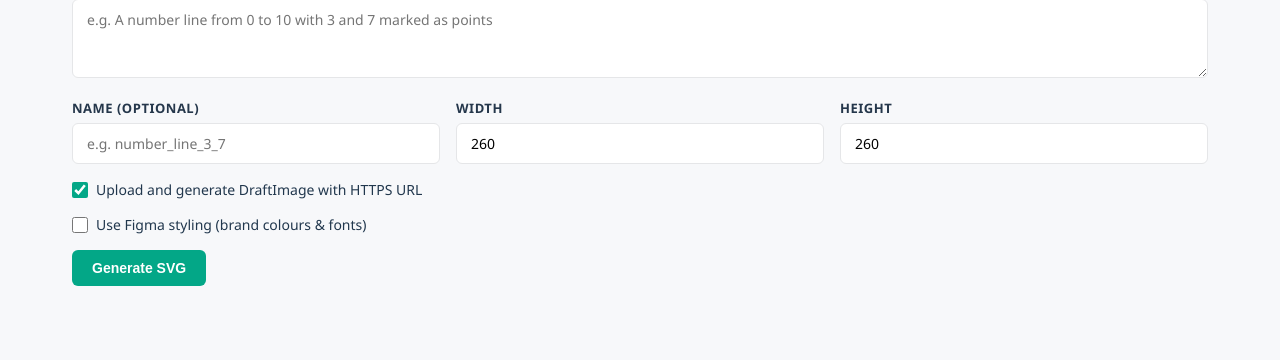
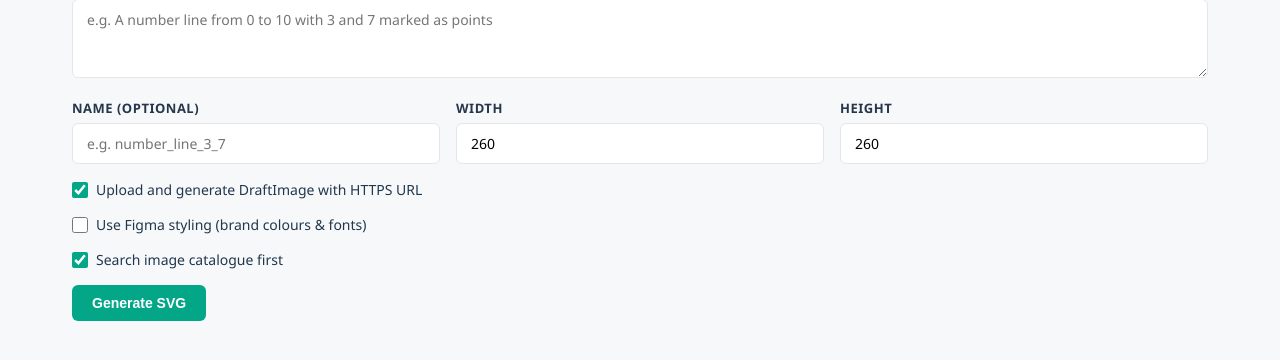
Before and after one commit to mmendozajara/maths-svg-generator, a Flask app: page / in a window 1280 px wide. Shown: the part 161-521 px from the top of the page. Run offline with Flask 3, Linux system fonts and the light colour scheme; parts of the project's set-up code (start-up, migrations or seed data) failed here and were passed over; some libraries are stand-ins or nearby versions.

Commit message:
Add checkbox to enable/disable catalogue search on all four tabs
Default is checked (enabled). Uncheck to skip catalogue search and
generate all images via LLM directly.

Co-Authored-By: Claude Opus 4.6 <noreply@anthropic.com>

```diff
--- a/templates/index.html
+++ b/templates/index.html
@@ -681,6 +681,11 @@
         <label for="single-figma">Use Figma styling (brand colours & fonts)</label>
       </div>
 
+      <div class="checkbox-row">
+        <input type="checkbox" id="single-catalogue" checked>
+        <label for="single-catalogue">Search image catalogue first</label>
+      </div>
+
       <div class="btn-row">
         <button class="btn btn-primary" id="btn-generate" onclick="generateSingle()">Generate SVG</button>
       </div>
@@ -727,6 +732,11 @@
       <div class="checkbox-row">
         <input type="checkbox" id="batch-figma">
         <label for="batch-figma">Use Figma styling (brand colours & fonts)</label>
+      </div>
+
+      <div class="checkbox-row">
+        <input type="checkbox" id="batch-catalogue" checked>
+        <label for="batch-catalogue">Search image catalogue first</label>
       </div>
 
       <div class="btn-row">
@@ -805,6 +815,11 @@
           <label for="jsx-figma">Use Figma styling (brand colours & fonts)</label>
         </div>
 
+        <div class="checkbox-row">
+          <input type="checkbox" id="jsx-catalogue" checked>
+          <label for="jsx-catalogue">Search image catalogue first</label>
+        </div>
+
         <div class="btn-row">
           <button class="btn btn-primary" id="btn-jsx-generate" onclick="generateJsx()">Generate All Images</button>
           <button class="btn btn-secondary" onclick="clearJsx()">Clear</button>
@@ -881,6 +896,11 @@
         <div class="checkbox-row">
           <input type="checkbox" id="folder-figma">
           <label for="folder-figma">Use Figma styling (brand colours & fonts)</label>
+        </div>
+
+        <div class="checkbox-row">
+          <input type="checkbox" id="folder-catalogue" checked>
+          <label for="folder-catalogue">Search image catalogue first</label>
         </div>
 
         <div class="btn-row">
@@ -1459,10 +1479,11 @@
     const w = parseInt(document.getElementById('single-width').value) || 260;
     const h = parseInt(document.getElementById('single-height').value) || 260;
 
-    // Step 1: Search catalogue for existing image (skip if user forced generate)
+    // Step 1: Search catalogue for existing image (skip if user forced generate or catalogue disabled)
+    const useCatalogue = document.getElementById('single-catalogue').checked;
     if (_forceGenerate) {
       _forceGenerate = false;
-    } else {
+    } else if (useCatalogue) {
       btn.textContent = 'Searching catalogue...';
       const catalogueResult = await searchCatalogue(desc, w, h);
       if (catalogueResult) {
@@ -1607,6 +1628,7 @@
 
     const doUpload = document.getElementById('batch-upload').checked;
     const useFigma = document.getElementById('batch-figma').checked;
+    const useCatalogue = document.getElementById('batch-catalogue').checked;
     const w = parseInt(document.getElementById('batch-width').value) || 260;
     const h = parseInt(document.getElementById('batch-height').value) || 260;
 
@@ -1639,10 +1661,12 @@
         continue;
       }
 
-      updateBatchProgress(i, items.length, `Searching catalogue for #${i + 1}...`, Date.now() - startTime);
-
-      // Step 1: Search catalogue
-      const catalogueResult = await searchCatalogue(desc, w, h);
+      // Step 1: Search catalogue (if enabled)
+      let catalogueResult = null;
+      if (useCatalogue) {
+        updateBatchProgress(i, items.length, `Searching catalogue for #${i + 1}...`, Date.now() - startTime);
+        catalogueResult = await searchCatalogue(desc, w, h);
+      }
       if (catalogueResult) {
         // Use catalogue match
         const storeKey = `batch-${i}`;
@@ -1920,6 +1944,7 @@
 
     const doUpload = document.getElementById('jsx-upload').checked;
     const useFigma = document.getElementById('jsx-figma').checked;
+    const useCatalogue = document.getElementById('jsx-catalogue').checked;
     const wOverride = parseInt(document.getElementById('jsx-width').value) || 260;
     const hOverride = parseInt(document.getElementById('jsx-height').value) || 260;
     const total = jsxPlaceholders.length;
@@ -1968,10 +1993,13 @@
       const h = hOverride || p.height || 260;
 
       document.getElementById('jsx-pcount').textContent = `${i} / ${total}`;
-      document.getElementById('jsx-current').textContent = `Searching catalogue for #${i + 1}...`;
-
-      // Step 1: Search catalogue
-      const catalogueResult = await searchCatalogue(desc, w, h);
+
+      // Step 1: Search catalogue (if enabled)
+      let catalogueResult = null;
+      if (useCatalogue) {
+        document.getElementById('jsx-current').textContent = `Searching catalogue for #${i + 1}...`;
+        catalogueResult = await searchCatalogue(desc, w, h);
+      }
       if (catalogueResult) {
         okCount++;
         catalogueMatchCount++;
@@ -2308,6 +2336,7 @@
 
     const doUpload = document.getElementById('folder-upload').checked;
     const useFigma = document.getElementById('folder-figma').checked;
+    const useCatalogue = document.getElementById('folder-catalogue').checked;
     const wOverride = parseInt(document.getElementById('folder-width').value) || 260;
     const hOverride = parseInt(document.getElementById('folder-height').value) || 260;
 
@@ -2380,10 +2409,13 @@
         const h = hOverride || p.height || 260;
 
         document.getElementById('folder-pcount').textContent = `${globalIdx} / ${totalPlaceholders}`;
-        document.getElementById('folder-current').textContent = `Searching catalogue: ${fileEntry.filename} #${pi + 1}...`;
-
-        // Step 1: Search catalogue
-        const catalogueResult = await searchCatalogue(desc, w, h);
+
+        // Step 1: Search catalogue (if enabled)
+        let catalogueResult = null;
+        if (useCatalogue) {
+          document.getElementById('folder-current').textContent = `Searching catalogue: ${fileEntry.filename} #${pi + 1}...`;
+          catalogueResult = await searchCatalogue(desc, w, h);
+        }
         if (catalogueResult) {
           okCount++;
           catalogueMatchCount++;
```
